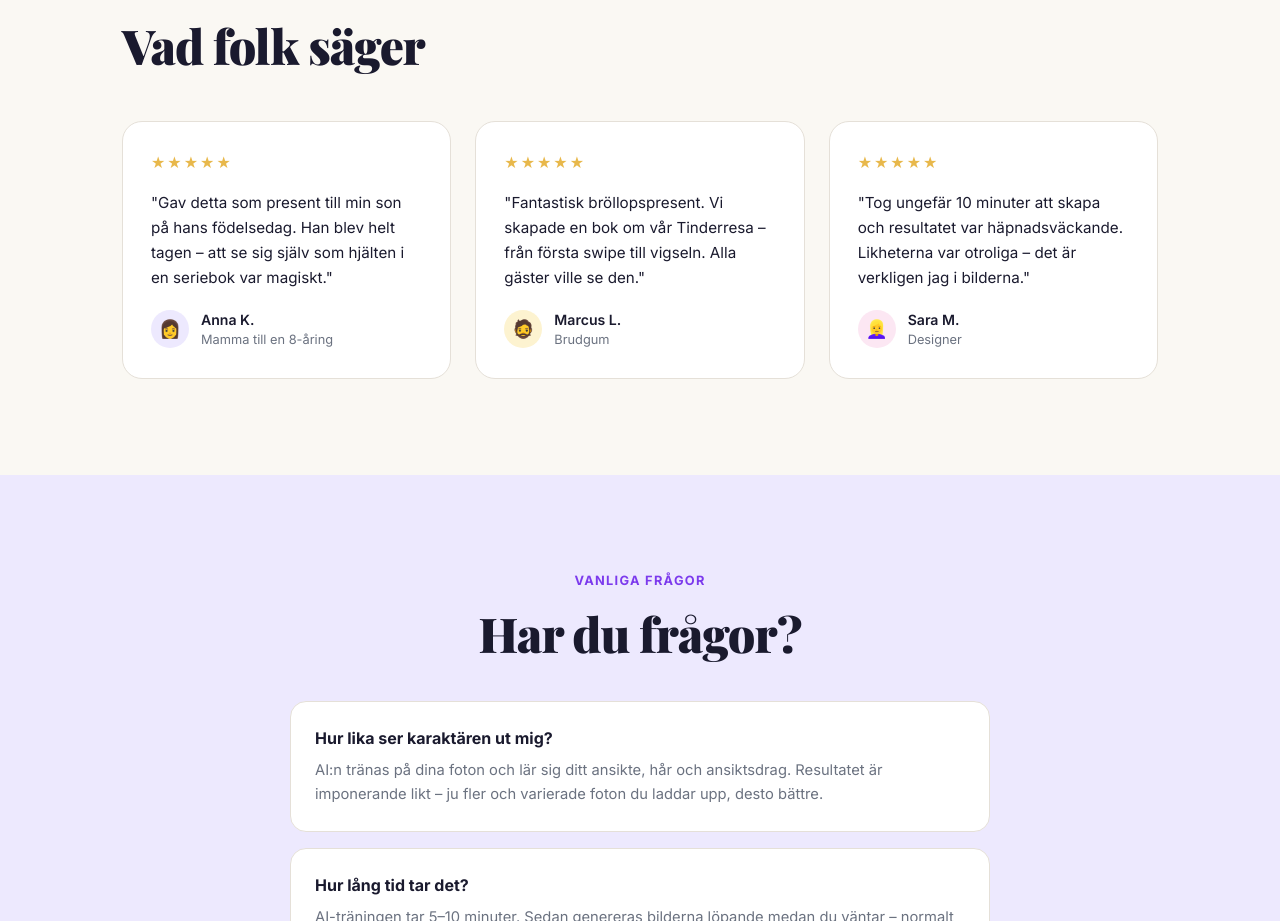
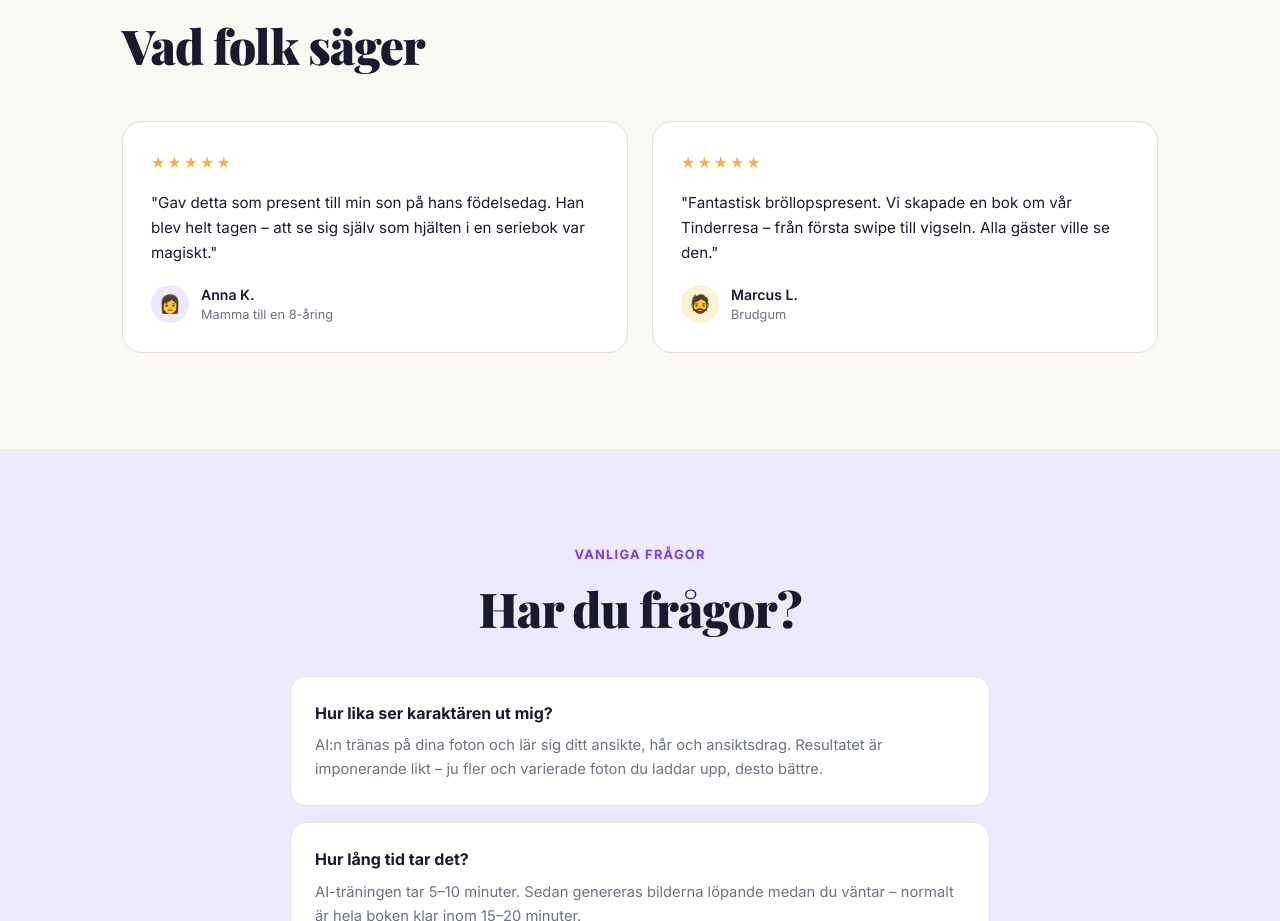
Before and after one commit to simonastonolsson/magical-storybook-v2, a Next.js app: page / in a window 1280 px wide. Shown: the part 3080-4001 px from the top of the page. Built offline with nearby package versions, Linux system fonts and the light colour scheme.

Commit message:
Update page.tsx

```diff
--- a/app/page.tsx
+++ b/app/page.tsx
@@ -170,7 +170,6 @@ export default function Home() {
         <div className="testimonial-grid">
           <div className="testimonial"><div className="stars">★★★★★</div><p>"Gav detta som present till min son på hans födelsedag. Han blev helt tagen – att se sig själv som hjälten i en seriebok var magiskt."</p><div className="testimonial-author"><div className="avatar" style={{background:'#ede9fe'}}>👩</div><div><div className="author-name">Anna K.</div><div className="author-role">Mamma till en 8-åring</div></div></div></div>
           <div className="testimonial"><div className="stars">★★★★★</div><p>"Fantastisk bröllopspresent. Vi skapade en bok om vår Tinderresa – från första swipe till vigseln. Alla gäster ville se den."</p><div className="testimonial-author"><div className="avatar" style={{background:'#fdf3d0'}}>🧔</div><div><div className="author-name">Marcus L.</div><div className="author-role">Brudgum</div></div></div></div>
-          <div className="testimonial"><div className="stars">★★★★★</div><p>"Tog ungefär 10 minuter att skapa och resultatet var häpnadsväckande. Likheterna var otroliga – det är verkligen jag i bilderna."</p><div className="testimonial-author"><div className="avatar" style={{background:'#fce7f3'}}>👱‍♀️</div><div><div className="author-name">Sara M.</div><div className="author-role">Designer</div></div></div></div>
         </div>
       </section>
 
```
